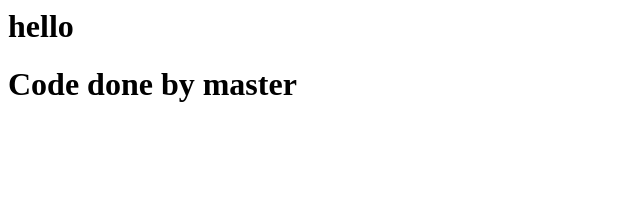
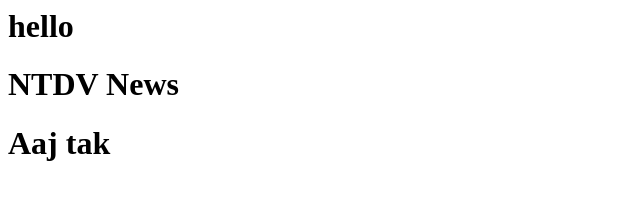
Before and after one commit to aditya2019/NcuProject, a plain HTML site: page index.html in a window 1280 px wide. Shown: the whole page, without its empty margins (0-640 px from the left). Drawn offline with Linux system fonts and the light colour scheme.

Commit message:
adding new channel name

```diff
--- a/index.html
+++ b/index.html
@@ -3,6 +3,7 @@
 </head>
 <body>
 	<h1> hello </h1>
-	<h1> Code done by master </h1>
+	<h1> NTDV News </h1>
+	<h1> Aaj tak </h1>
 </body>
 </html>
```
